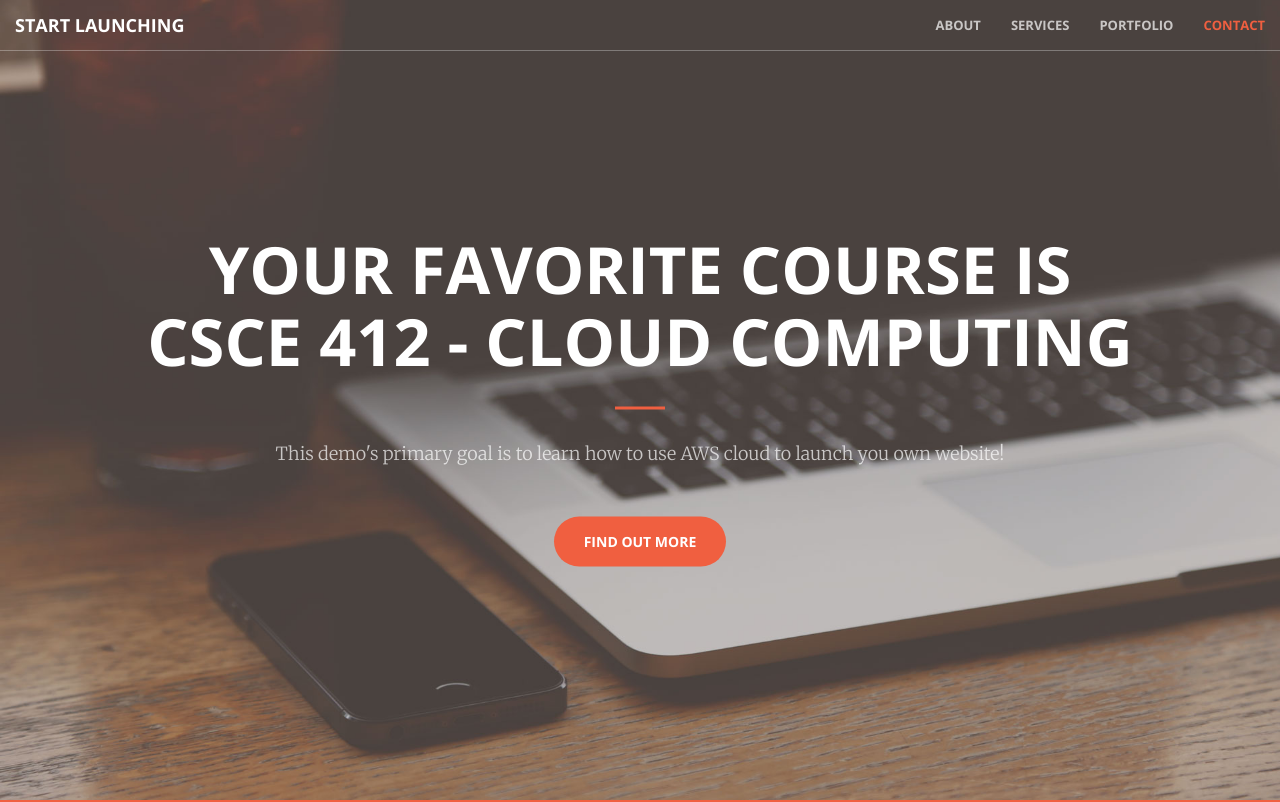
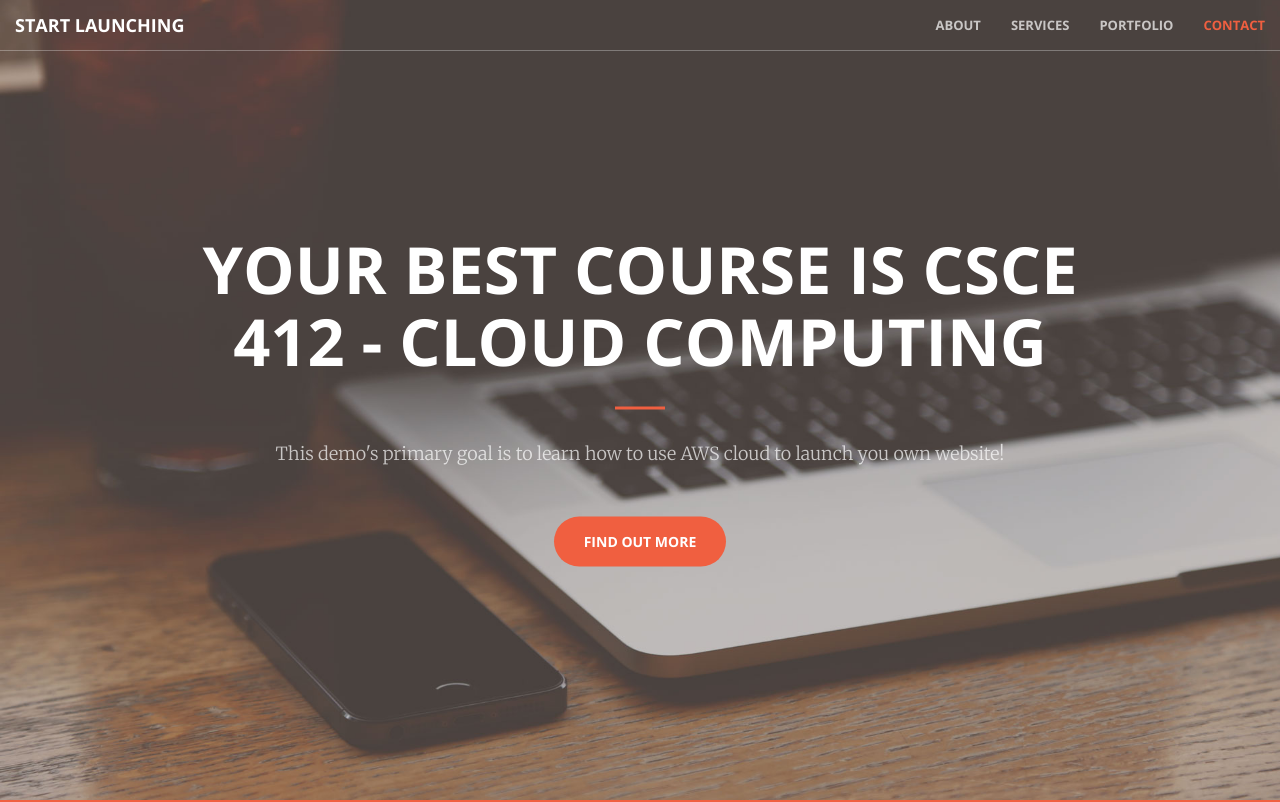
Before and after one commit to ashritav2004/CSCE412ProjectThree, a plain HTML site: page index.html in a window 1280 px wide. Shown: the top 802 px of the page. Drawn offline with nearby package versions, Linux system fonts and the light colour scheme.

Commit message:
Changetrial

```diff
--- a/index.html
+++ b/index.html
@@ -74,7 +74,7 @@
     <header>
         <div class="header-content">
             <div class="header-content-inner">
-                <h1>Your Favorite Course is CSCE 412 - Cloud Computing</h1>
+                <h1>Your Best Course is CSCE 412 - Cloud Computing</h1>
                 <hr>
                 <p>This demo's primary goal is to learn how to use AWS cloud to launch you own website!</p>
                 <a href="#about" class="btn btn-primary btn-xl page-scroll">Find Out More</a>
```
